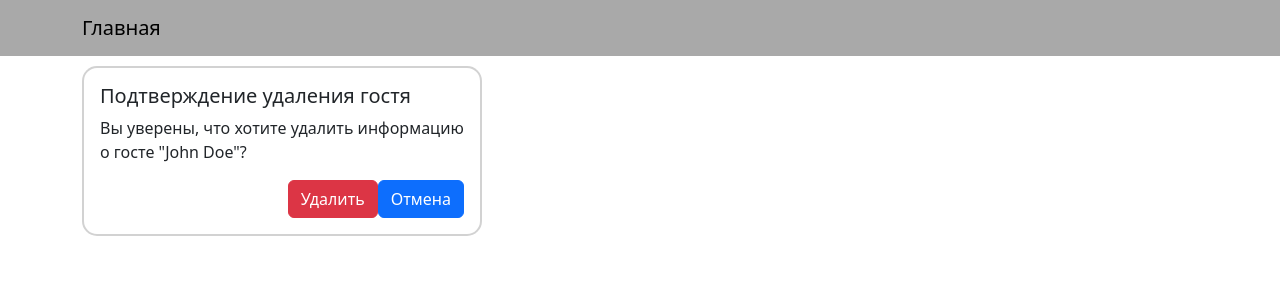
After one commit to Hamilekk/controlwork-_7_ilkham_baudinov, a Django app: template source/webapp/templates/guest_delete.html in a window 1280 px wide. The commit adds this page. Shown: the top 300 px of the page. Run offline with Django 4.2, Linux system fonts and the light colour scheme; the template is opened without the code that fills it: values that come from a table or form of the project are taken from there, others are empty; data comes from the database, SQL or seed files in the repository; some libraries are stand-ins or nearby versions.

Commit message:
Добавил возможность удалять запись, исправил баги в режиме редактирования

```diff
--- /dev/null
+++ b/source/webapp/templates/guest_delete.html
@@ -0,0 +1,30 @@
+{% extends "base.html" %}
+
+<!DOCTYPE html>
+<html lang="en">
+<head>
+    <meta charset="UTF-8">
+    <title>{% block title %}Delete{% endblock %}</title>
+</head>
+<body>
+{% block content %}
+    <div class="card" style="width: 25rem;">
+        <div class="card-body">
+            <h5 class="card-title">Подтверждение удаления гостя</h5>
+            <p class="card-text">Вы уверены, что хотите удалить информацию о госте "{{ guest.name }}"?</p>
+            <form method="post" action="{% url 'guest_delete_confirm' guest.pk %}">
+                {% csrf_token %}
+                <div class="d-flex justify-content-end">
+                    <button type="submit" class="btn btn-danger mr-2">
+                        <i class="fas fa-trash-alt mr-2"></i>Удалить
+                    </button>
+                    <a href="{% url 'index' %}" class="btn btn-primary">
+                        <i class="fas fa-times mr-2"></i>Отмена
+                    </a>
+                </div>
+            </form>
+        </div>
+    </div>
+{% endblock %}
+</body>
+</html>
--- a/source/webapp/templates/partial/guest_partial.html
+++ b/source/webapp/templates/partial/guest_partial.html
@@ -19,5 +19,6 @@
     {{ form.text }}
 </div>
 <button type="submit" class="btn btn-primary">{{ button_text }}</button>
+<a href="{% url 'index' %}" class="btn btn-danger">Отмена</a>
 </body>
 </html>
```
Also changed, not shown: source/webapp/view/guest.py (+13 -1 lines), source/webapp/templates/guest_edit.html (renamed from source/webapp/templates/edit_guest.html).
